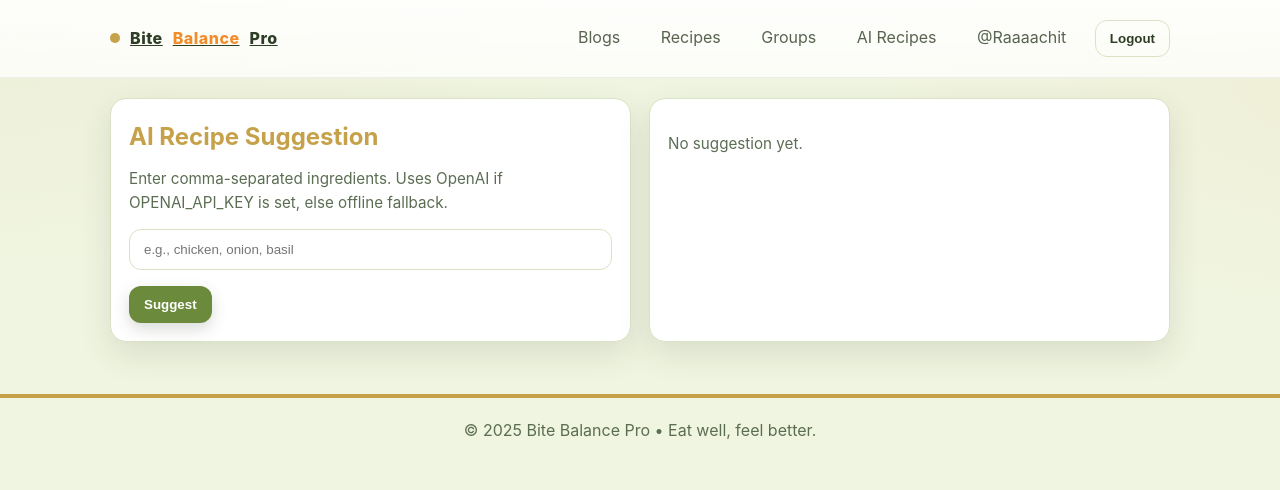
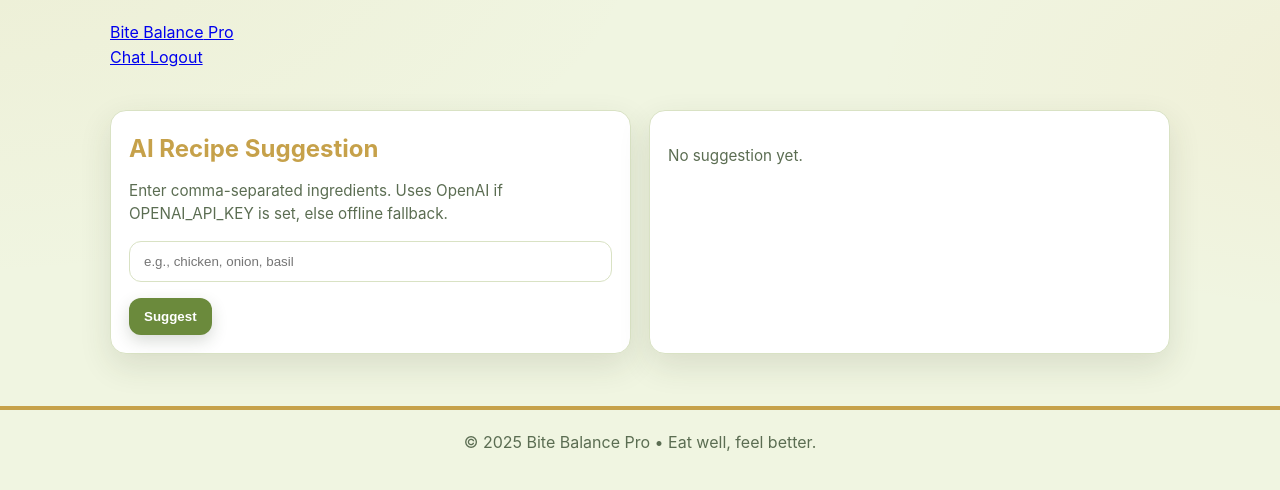
Before and after one commit to Rachit3221/Bitebalance1, a Flask app: page /ai in a window 1280 px wide. Shown: the top 490 px of the page. Run offline with Flask 3, Linux system fonts and the light colour scheme; a user stored in the database is signed in; data comes from the database, SQL or seed files in the repository; some libraries are stand-ins or nearby versions.

Commit message:
Update base.html

```diff
--- a/templates/base.html
+++ b/templates/base.html
@@ -9,30 +9,39 @@
   <script defer src="{{ url_for('static', filename='app.js') }}"></script>
 </head>
 <body>
-  <div class="navbar">
-    <div class="container row">
-      <a href="{{ url_for('index') }}" class="logo">
+  <!-- Navbar -->
+  <nav class="bg-green-700 text-white p-4 shadow-md">
+    <div class="container mx-auto flex justify-between items-center">
+      <a href="{{ url_for('index') }}" class="text-2xl font-bold text-yellow-300">
         <span class="dot"></span> Bite <span>Balance</span> Pro
       </a>
-      <nav class="nav">
-        <a href="{{ url_for('blogs') }}">Blogs</a>
-        <a href="{{ url_for('recipes') }}">Recipes</a>
-        <a href="{{ url_for('groups') }}">Groups</a>
-        <a href="{{ url_for('ai_suggest') }}">AI Recipes</a>
-        {% if g.user %}
-          <a href="{{ url_for('profile', username=g.user['username']) }}">@{{ g.user['username'] }}</a>
-          <form style="display:inline" action="{{ url_for('logout') }}" method="post">
-            <button class="btn ghost" type="submit">Logout</button>
-          </form>
+
+      <div class="space-x-4">
+        {% if 'user_id' in session %}
+          <a href="{{ url_for('chat') }}"
+             class="px-4 py-2 rounded-lg hover:bg-green-600 {% if request.endpoint == 'chat' %}bg-green-800{% endif %}">
+             Chat
+          </a>
+          <a href="{{ url_for('logout') }}"
+             class="px-4 py-2 rounded-lg bg-red-600 hover:bg-red-700">
+             Logout
+          </a>
         {% else %}
-          <a class="btn" href="{{ url_for('login') }}">Login</a>
-          <a class="btn gold" href="{{ url_for('register') }}">Register</a>
+          <a href="{{ url_for('login') }}"
+             class="px-4 py-2 rounded-lg hover:bg-green-600 {% if request.endpoint == 'login' %}bg-green-800{% endif %}">
+             Login
+          </a>
+          <a href="{{ url_for('register') }}"
+             class="px-4 py-2 rounded-lg hover:bg-green-600 {% if request.endpoint == 'register' %}bg-green-800{% endif %}">
+             Register
+          </a>
         {% endif %}
-      </nav>
+      </div>
     </div>
-  </div>
+  </nav>
 
-  <div class="container">
+  <!-- Flash Messages -->
+  <div class="container mt-4">
     {% with messages = get_flashed_messages() %}
       {% if messages %}
         <div class="card flash">
@@ -43,6 +52,7 @@
     {% block content %}{% endblock %}
   </div>
 
-  <div class="footer">© {{ 2025 }} Bite Balance Pro • Eat well, feel better.</div>
+  <!-- Footer -->
+  <div class="footer mt-6">© {{ 2025 }} Bite Balance Pro • Eat well, feel better.</div>
 </body>
 </html>
```
